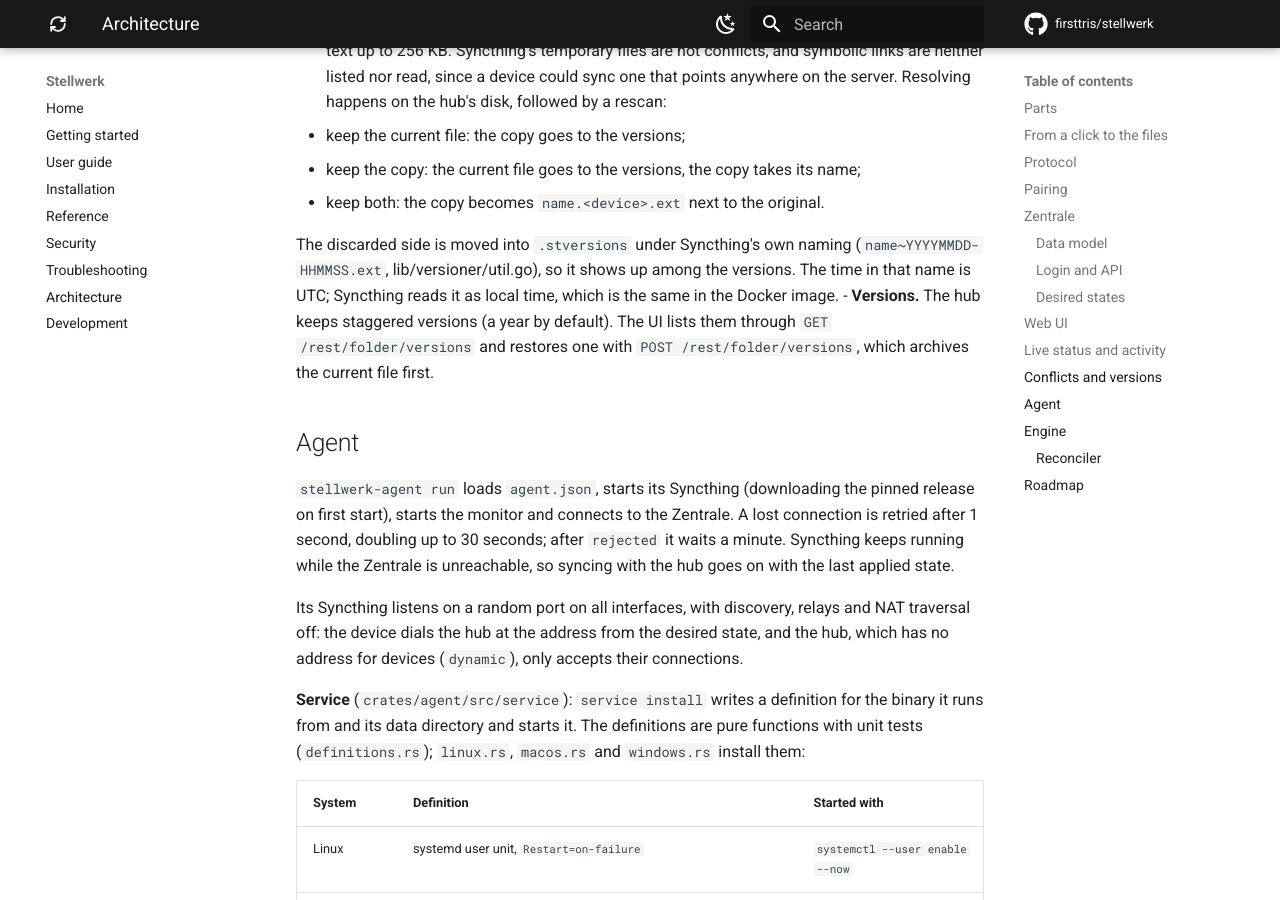
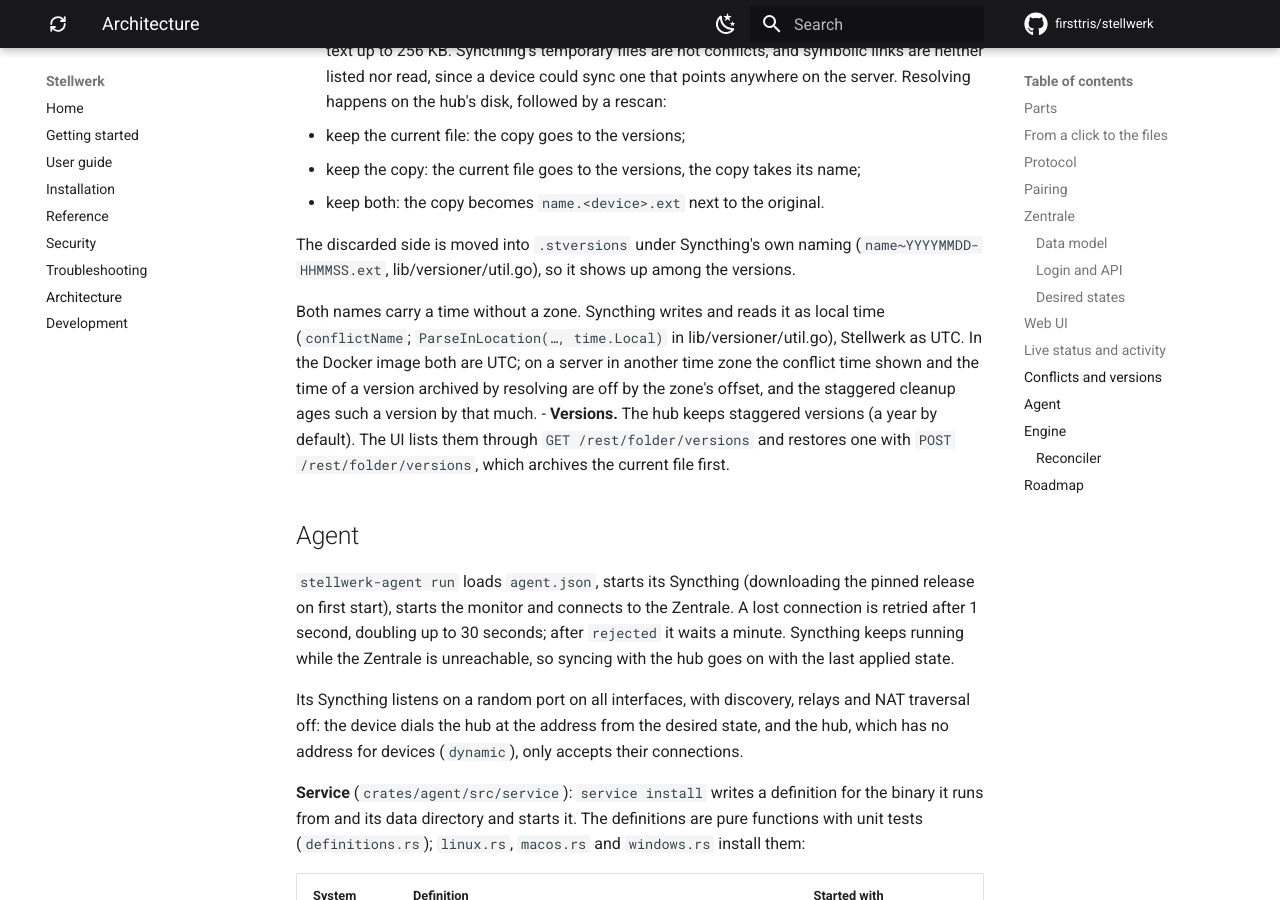
Before and after one commit to firsttris/stellwerk, an MkDocs documentation site: the page built from docs/architecture.md, in a window 1280 px wide and 900 px high, scrolled down 6604 px. Built offline with MkDocs 1.6.1 and Material for MkDocs 9.7.7, drawn with Linux system fonts in a browser that asks for light colours; comment, search, counter and statistics services are not loaded.

Commit message:
Document that conflict and version times are local time read as UTC (E9)
Syncthing writes the time in a conflict copy's name with time.Now() (lib/model/
folder_sendrecv.go, `conflictName`) and reads version tags with time.Local (lib/versioner/
util.go, `ParseInLocation`); Stellwerk reads and writes both as UTC. That matches inside the
Docker image (UTC). Without a time-zone database in the engine the offset is documented for
conflicts too, on `Conflict::at` and in the architecture page, instead of converted.

Co-Authored-By: Claude Opus 5.5 <noreply@anthropic.com>
Claude-Session: https://claude.ai/code/session_01LAJnNVhep7yKeJPsbYJyP3

```diff
--- a/docs/architecture.md
+++ b/docs/architecture.md
@@ -232,9 +232,13 @@ to every device (`crates/engine/src/files.rs`, `crates/zentrale/src/files.rs`).
   - keep both: the copy becomes `name.<device>.ext` next to the original.
 
   The discarded side is moved into `.stversions` under Syncthing's own naming
-  (`name~YYYYMMDD-HHMMSS.ext`, lib/versioner/util.go), so it shows up among the versions. The
-  time in that name is UTC; Syncthing reads it as local time, which is the same in the Docker
-  image.
+  (`name~YYYYMMDD-HHMMSS.ext`, lib/versioner/util.go), so it shows up among the versions.
+
+  Both names carry a time without a zone. Syncthing writes and reads it as local time
+  (`conflictName`; `ParseInLocation(…, time.Local)` in lib/versioner/util.go), Stellwerk as
+  UTC. In the Docker image both are UTC; on a server in another time zone the conflict time
+  shown and the time of a version archived by resolving are off by the zone's offset, and the
+  staggered cleanup ages such a version by that much.
 - **Versions.** The hub keeps staggered versions (a year by default). The UI lists them through
   `GET /rest/folder/versions` and restores one with `POST /rest/folder/versions`, which archives
   the current file first.
```
Also changed, not shown: 1 other file.
